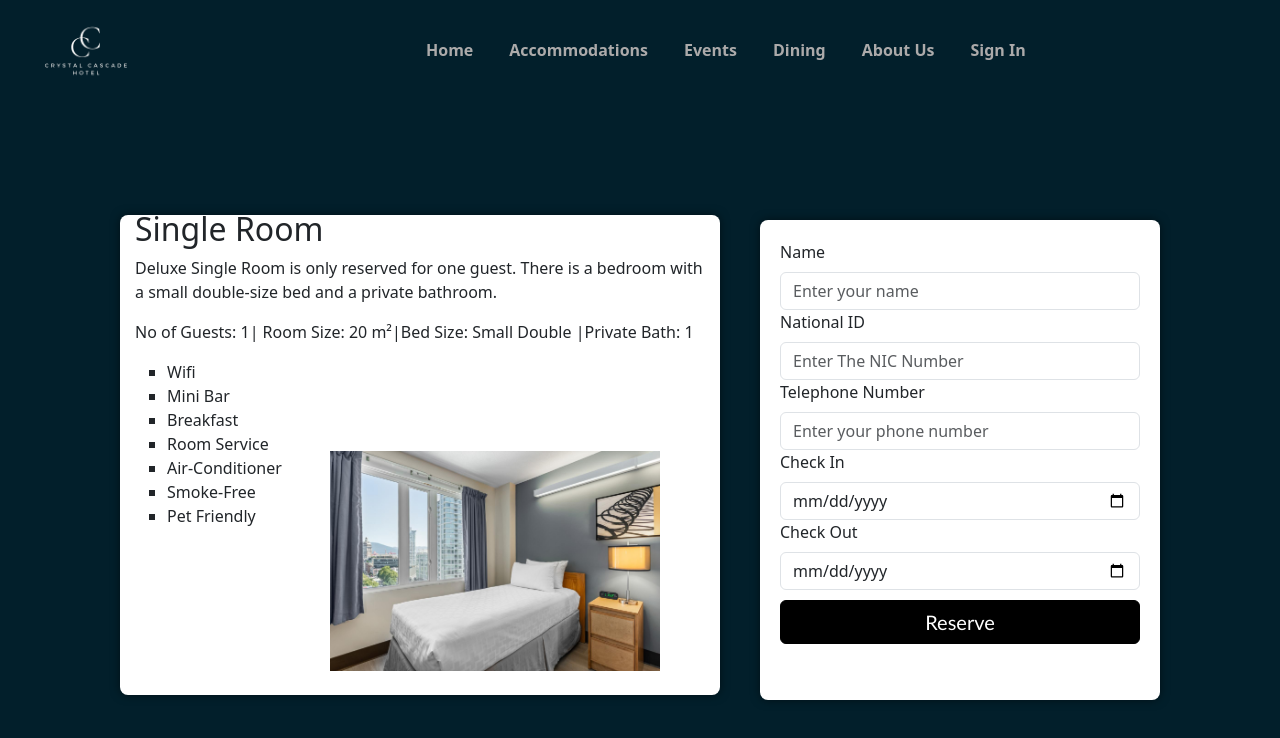
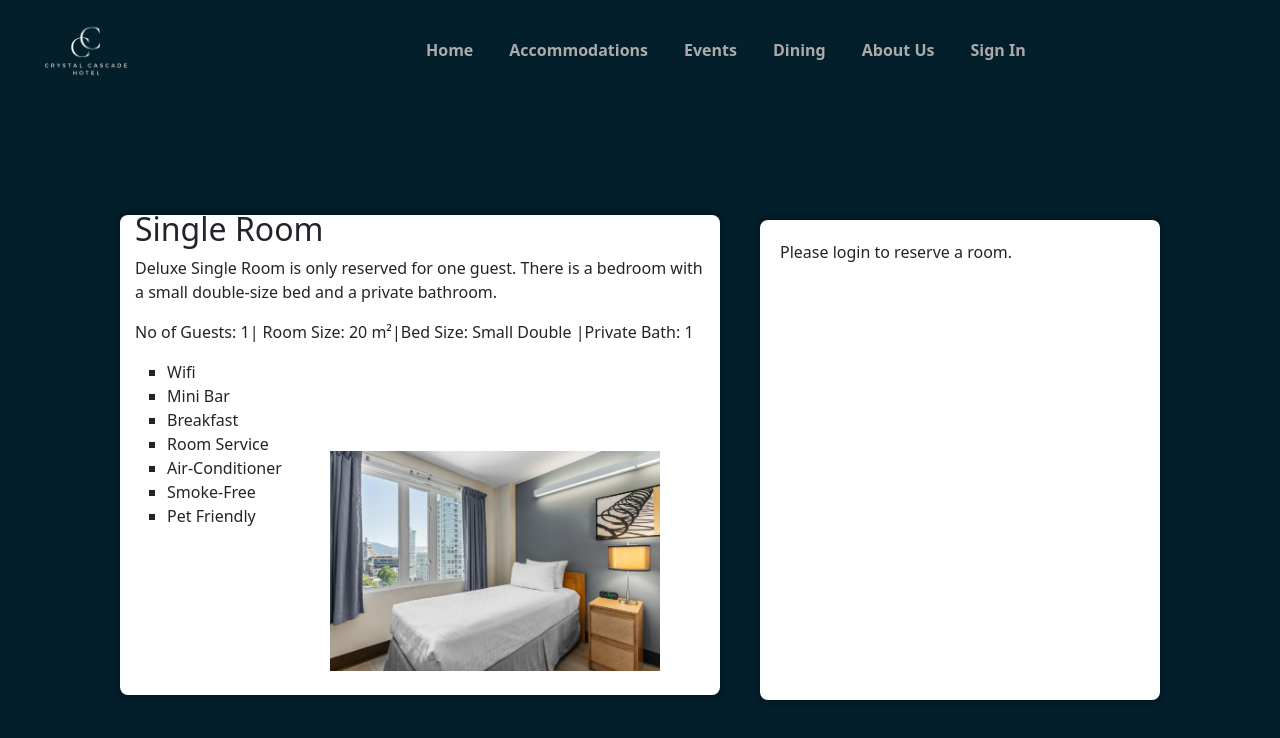
Before and after one commit to shakeeb2001/Final-Full-Stack-Project, a React (Create React App) app in the folder Frontend/front/: page /singleroom in a window 1280 px wide. Shown: the top 738 px of the page. Built offline with nearby package versions, Linux system fonts and the light colour scheme.

Commit message:
Initial commit 5

```diff
--- a/Frontend/front/src/App.js
+++ b/Frontend/front/src/App.js
@@ -60,7 +60,7 @@ function App() {
           <Route path="/roomtype" element={<RoomType />} />
           <Route path="/bookinghistory" element={<BookingHistory />} />
           <Route path="/deluxroom" element={<DeluxRoom />} />
-          <Route path="/singleroom" element={<SingleRoom />} />
+          <Route path="/singleroom" element={<SingleRoom isLoggedIn={isLoggedIn} />} />
           <Route path="/doubleroom" element={<DoubleRoom />} />
           <Route path="/event" element={<Event isAdmin={isAdmin} />} />
           <Route path="/dining" element={<Dining isAdmin={isAdmin} />} />
--- a/Frontend/front/src/pages/Singleroom.js
+++ b/Frontend/front/src/pages/Singleroom.js
@@ -1,10 +1,13 @@
 import React, { useState } from 'react';
 import { Form, Button, Modal } from 'react-bootstrap';
 import axios from 'axios';
+import { useNavigate } from 'react-router-dom'; // Import useNavigate
 import './Singleroom.css';
 import SingleImg from '../images/img1.png';
 
-export default function SingleRoom() {
+export default function SingleRoom({ isLoggedIn }) {
+  const navigate = useNavigate(); // Initialize the useNavigate hook
+
   const [formData, setFormData] = useState({
     name: '',
     idNumber: '',
@@ -27,8 +30,15 @@ export default function SingleRoom() {
 
   const handleFormSubmit = async (e) => {
     e.preventDefault();
+
+    // Check if the user is logged in
+    if (isLoggedIn) {
       // Display the modal to confirm reservation
       setShowModal(true);
+    } else {
+      // If not logged in, navigate to the login page
+      navigate('/login');
+    }
   };
 
   const handleModalYes = async () => {
@@ -89,7 +99,7 @@ export default function SingleRoom() {
 
   return (
     <div className="room-container">
-      <img src={SingleImg} alt="Background" className="background-image" id='singleroom' />
+      <img src={SingleImg} alt="Background" className="background-image" id="singleroom" />
       <div className="room-info-container">
         <h2>Single Room</h2>
         <p>
@@ -98,8 +108,8 @@ export default function SingleRoom() {
         </p>
         <div className="room-details">
           <p className="guest-info">
-            No of Guests: <span>1</span>| Room Size: <span>20 m²</span>|Bed
-            Size: <span>Small Double</span> |Private Bath: <span>1</span>
+            No of Guests: <span>1</span>| Room Size: <span>20 m²</span>|Bed Size: <span>Small Double</span> |Private
+            Bath: <span>1</span>
           </p>
           <ul>
             <li>Wifi</li>
@@ -111,9 +121,10 @@ export default function SingleRoom() {
             <li>Pet Friendly</li>
           </ul>
         </div>
-        <img src={SingleImg} alt="Additional" className="additional-image" id='deluxroom' />
+        <img src={SingleImg} alt="Additional" className="additional-image" id="deluxroom" />
       </div>
       <div className="reservation-form-container">
+        {isLoggedIn ? (
           <Form onSubmit={handleFormSubmit}>
             <Form.Group controlId="name">
               <Form.Label>Name</Form.Label>
@@ -147,23 +158,15 @@ export default function SingleRoom() {
 
             <Form.Group controlId="checkIn">
               <Form.Label>Check In</Form.Label>
-            <Form.Control
-              type="date"
-              value={formData.checkIn}
-              onChange={handleInputChange}
-            />
+              <Form.Control type="date" value={formData.checkIn} onChange={handleInputChange} />
             </Form.Group>
 
             <Form.Group controlId="checkOut">
               <Form.Label>Check Out</Form.Label>
-            <Form.Control
-              type="date"
-              value={formData.checkOut}
-              onChange={handleInputChange}
-            />
+              <Form.Control type="date" value={formData.checkOut} onChange={handleInputChange} />
             </Form.Group>
 
-          <Form.Group controlId="roomType" style={{ display: "none" }}>
+            <Form.Group controlId="roomType" style={{ display: 'none' }}>
               <Form.Control type="text" value={formData.roomType} readOnly />
             </Form.Group>
 
@@ -171,6 +174,11 @@ export default function SingleRoom() {
               Reserve
             </Button>
           </Form>
+        ) : (
+          <p className="login-message">
+            Please <span onClick={() => navigate('/login')} className="login-link">login</span> to reserve a room.
+          </p>
+        )}
       </div>
 
       <Modal show={showModal} onHide={handleCloseModal} centered>
```
Lines whose indentation alone changed are shown as unchanged.
